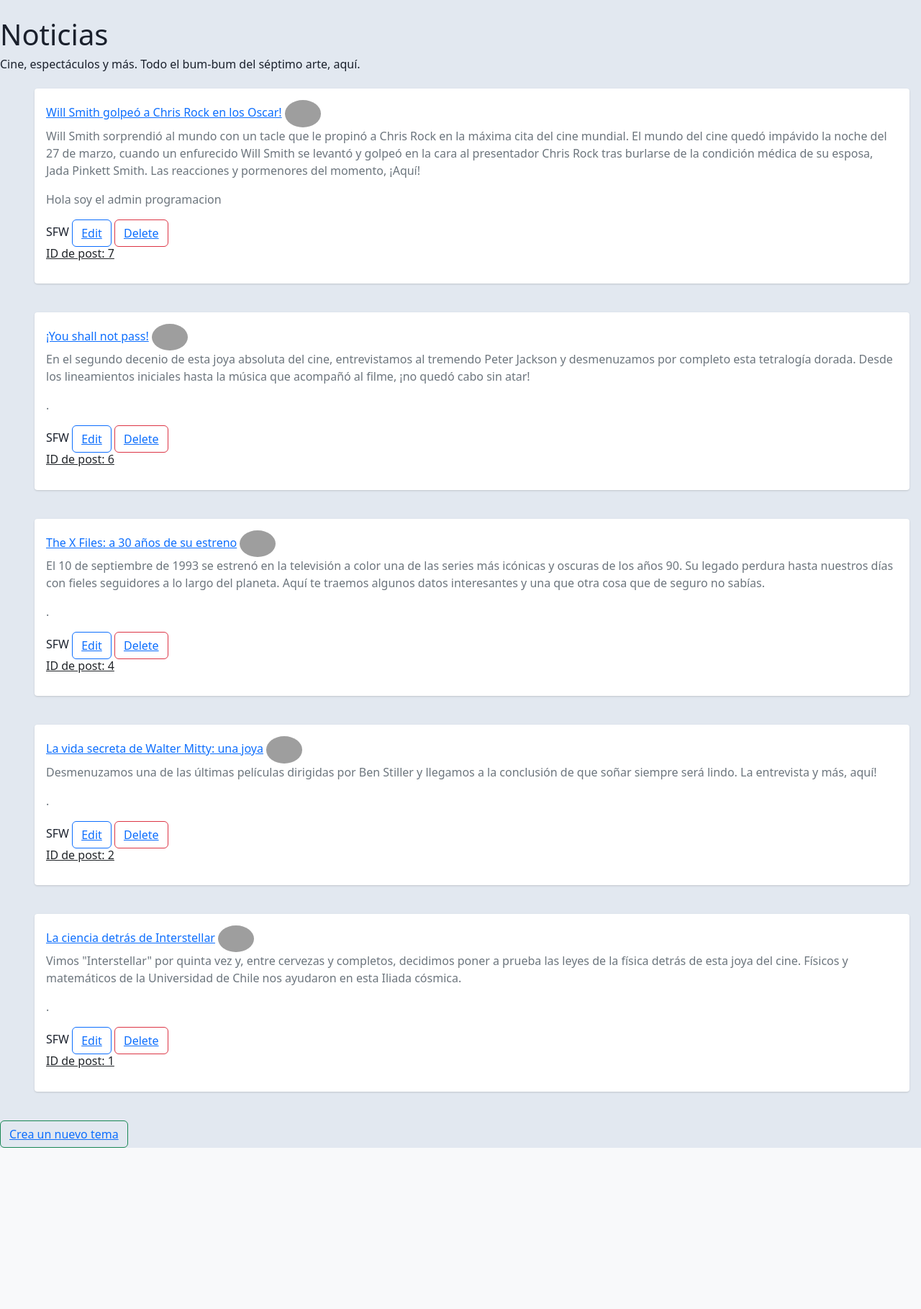
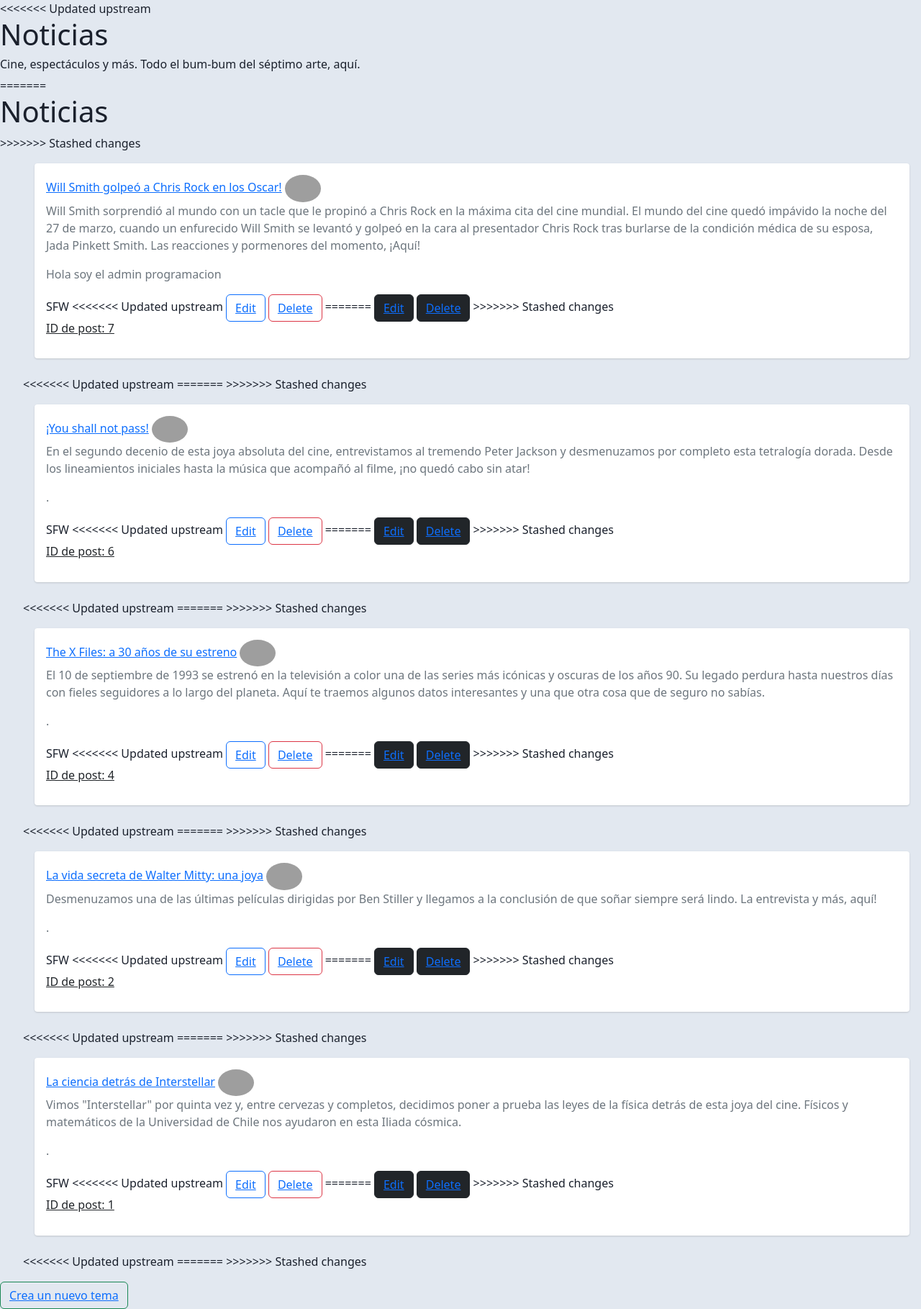
Before and after one commit to myguthub/multi_repo_evaluacion, a Django app: page / in a window 1280 px wide. Shown: the part 76-1895 px from the top of the page at 72% size. Before the commit the page ends 1671 px from the top, so only its background shows below. Run offline with Django 4.2, Linux system fonts and the light colour scheme; data comes from the database, SQL or seed files in the repository; grey boxes are pictures that could not be loaded.

Commit message:
Update home.html

```diff
--- a/src/web/multi/templates/home.html
+++ b/src/web/multi/templates/home.html
@@ -2,9 +2,14 @@
 
 {% block content %}
 
+<<<<<<< Updated upstream
 <br>
 <h1> Noticias </h1>
 <h6>Cine, espectáculos y más. Todo el bum-bum del séptimo arte, aquí.</h6>
+=======
+
+<h1> Noticias </h1>
+>>>>>>> Stashed changes
 
 <ul>
 {% for board in object_list %}
@@ -30,8 +35,13 @@
                         {{ board.adminPost}}
                     </p>
                     {{ board.tag}}
+<<<<<<< Updated upstream
                     <button type="button" class="btn btn-outline-primary"> <a href="{% url 'update-board' board.pk %}"> Edit</a></button>
                     <button type="button" class="btn btn-outline-danger"> <a href="{% url 'delete-board' board.pk %}"> Delete</a></button>
+=======
+                    <button class="btn btn-dark"> <a href="{% url 'update-board' board.pk %}"> Edit</a></button>
+                    <button class="btn btn-dark"> <a href="{% url 'delete-board' board.pk %}"> Delete</a></button>
+>>>>>>> Stashed changes
 
                     <h6><a href="#" data-toggle="collapse" data-target=".forum-content" class="text-body"> <p>ID de post: {{ board.pk }} </p></a></h6>
 
@@ -43,6 +53,11 @@
     </div>
 
 <!-- /Forum List -->
+<<<<<<< Updated upstream
+=======
+
+
+>>>>>>> Stashed changes
 
 
 {% endfor %}
```
